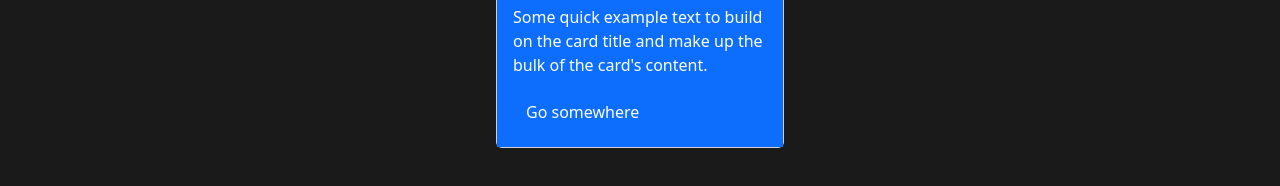
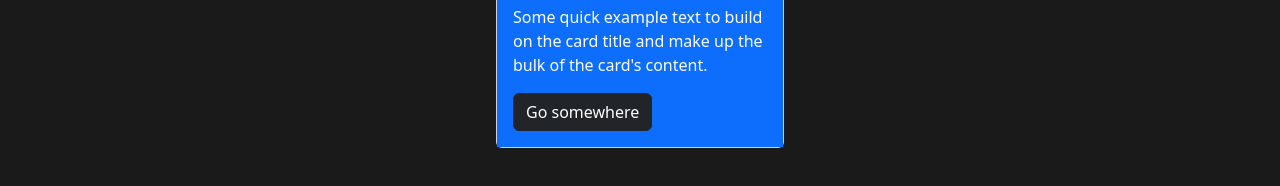
Before and after one commit to Ayush-Raj-01/Full-Stack, a plain HTML site: page CSS/10_bootstrap/bootstrap.html in a window 1280 px wide. Shown: the part 512-698 px from the top of the page. Drawn offline with nearby package versions, Linux system fonts and the light colour scheme.

Commit message:
Examples of bootstrap

```diff
--- a/CSS/10_bootstrap/bootstrap.html
+++ b/CSS/10_bootstrap/bootstrap.html
@@ -77,7 +77,7 @@
             Some quick example text to build on the card title and make up the
             bulk of the card's content.
           </p>
-          <a href="#" class="btn btn-primary block">Go somewhere</a>
+          <a href="#" class="btn btn-dark block">Go somewhere</a>
         </div>
       </div>
     </div>
```
